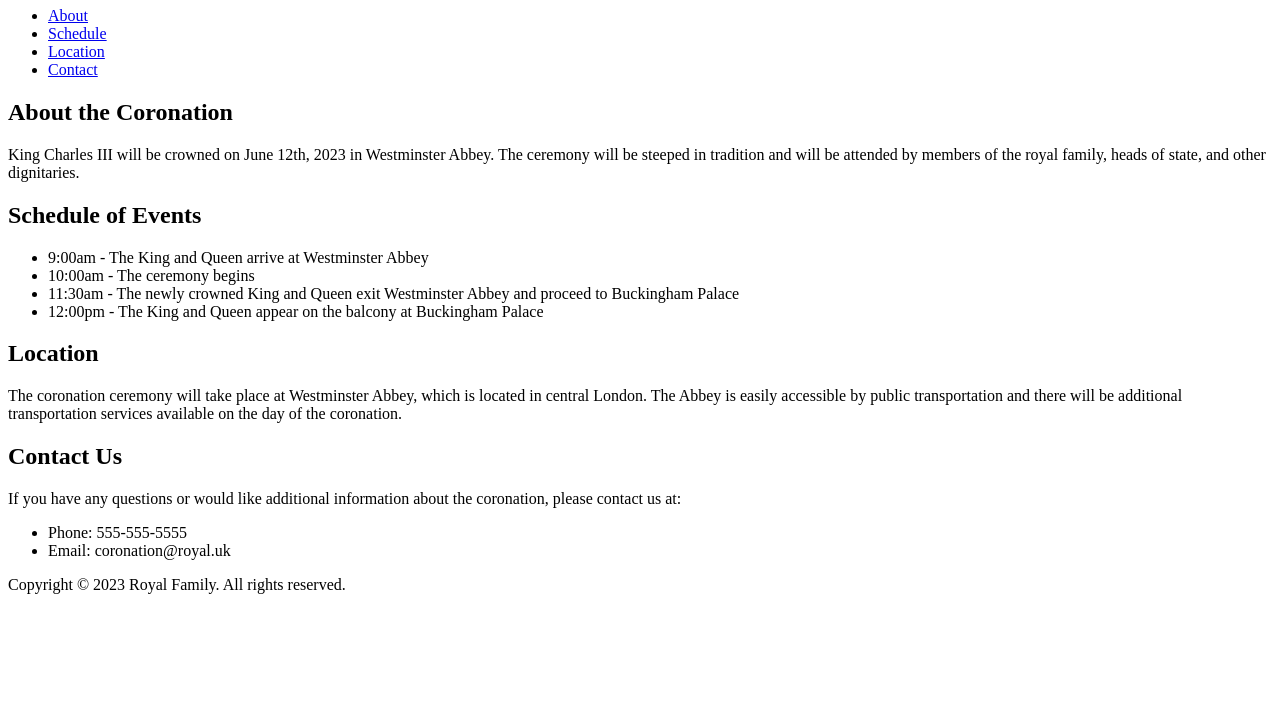
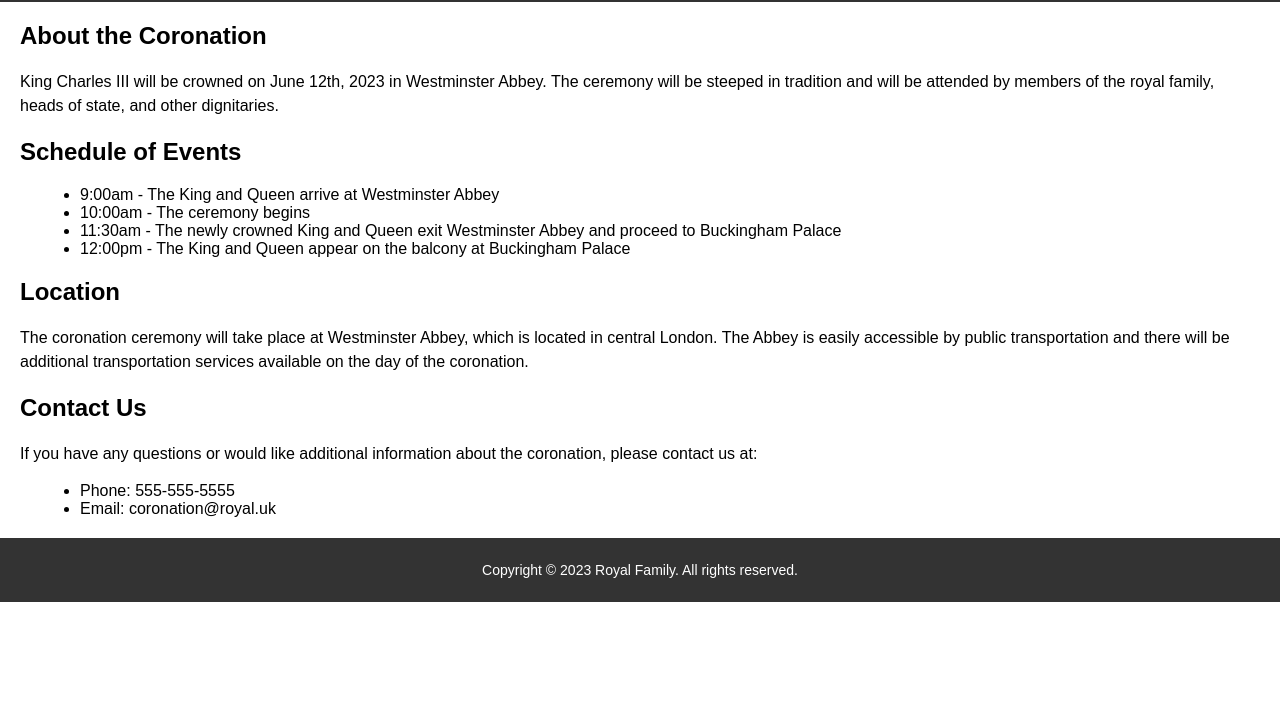
Before and after one commit to beatazalewa/ChatGPT-and-coronation-of-King-Charles-III, a plain HTML site: page index.html in a window 1280 px wide. Shown: the part 73-800 px from the top of the page. Drawn offline with Linux system fonts and the light colour scheme.

Commit message:
Added site.css file

```diff
--- /dev/null
+++ b/assets/css/site.css
@@ -0,0 +1,71 @@
+/* Global styles */
+body {
+	font-family: Arial, sans-serif;
+	font-size: 16px;
+	margin: 0;
+	padding: 0;
+}
+
+/* Header styles */
+header {
+	background-color: #333;
+	color: #fff;
+	padding: 10px 20px;
+}
+
+header h1 {
+	margin: 0;
+	font-size: 32px;
+}
+
+nav ul {
+	margin: 0;
+	padding: 0;
+	list-style: none;
+	display: flex;
+}
+
+nav li {
+	margin: 0 10px;
+}
+
+nav a {
+	color: #fff;
+	text-decoration: none;
+}
+
+nav a:hover {
+	text-decoration: underline;
+}
+
+/* Main styles */
+main {
+	margin: 20px;
+}
+
+section {
+	margin-bottom: 20px;
+}
+
+section h2 {
+	font-size: 24px;
+	margin-top: 0;
+}
+
+section p {
+	line-height: 1.5;
+}
+
+section ul {
+	list-style: disc;
+	margin-left: 20px;
+}
+
+/* Footer styles */
+footer {
+	background-color: #333;
+	color: #fff;
+	padding: 10px 20px;
+	text-align: center;
+	font-size: 14px;
+}
--- a/index.html
+++ b/index.html
@@ -3,6 +3,7 @@
 <head>
 	<meta charset="UTF-8">
 	<title>Coronation of King Charles III</title>
+	<link href="assets/css/site.css" rel="stylesheet" type="text/css" />
 </head>
 <body>
 	<header>
```
